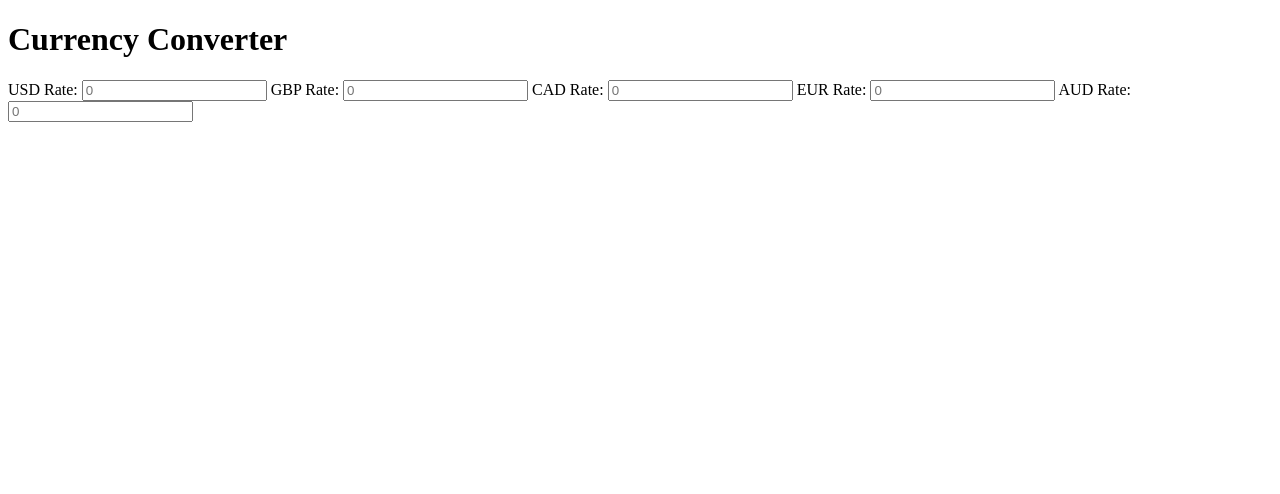
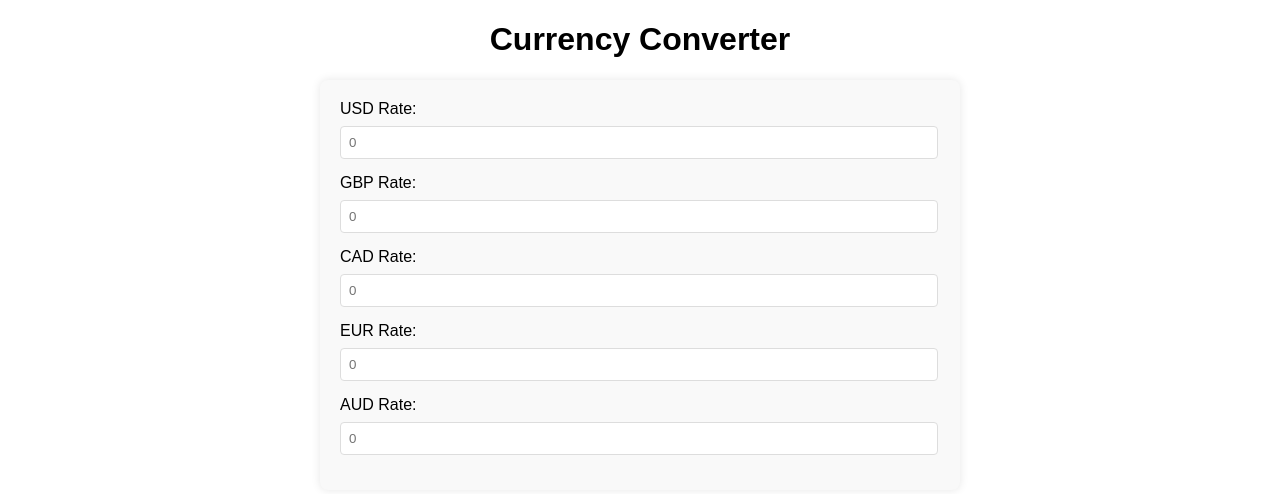
Before and after one commit to Samiul2651/CSE391A2, a plain HTML site: page convert.html in a window 1280 px wide. Drawn offline with Linux system fonts and the light colour scheme.

Commit message:
Update convert.html

```diff
--- a/convert.html
+++ b/convert.html
@@ -2,7 +2,40 @@
 <html>
 <head>
     <title>Currency Converter</title>
-
+    <style>
+        body {
+            font-family: Arial, sans-serif;
+            margin: 20px;
+            padding: 0;
+        }
+        h1 {
+            text-align: center;
+        }
+        form {
+            max-width: 600px;
+            margin: 0 auto;
+            background: #f9f9f9;
+            padding: 20px;
+            border-radius: 8px;
+            box-shadow: 0 0 10px rgba(0,0,0,0.1);
+        }
+        label {
+            display: block;
+            margin-bottom: 8px;
+        }
+        input[type="number"] {
+            width: calc(100% - 20px);
+            padding: 8px;
+            margin-bottom: 15px;
+            border: 1px solid #ddd;
+            border-radius: 4px;
+        }
+        input[type="number"]:focus {
+            outline: none;
+            border-color: #4CAF50;
+            box-shadow: 0 0 8px rgba(76, 175, 80, 0.6);
+        }
+    </style>
 </head>
 <body>
     <h1>Currency Converter</h1>
```
